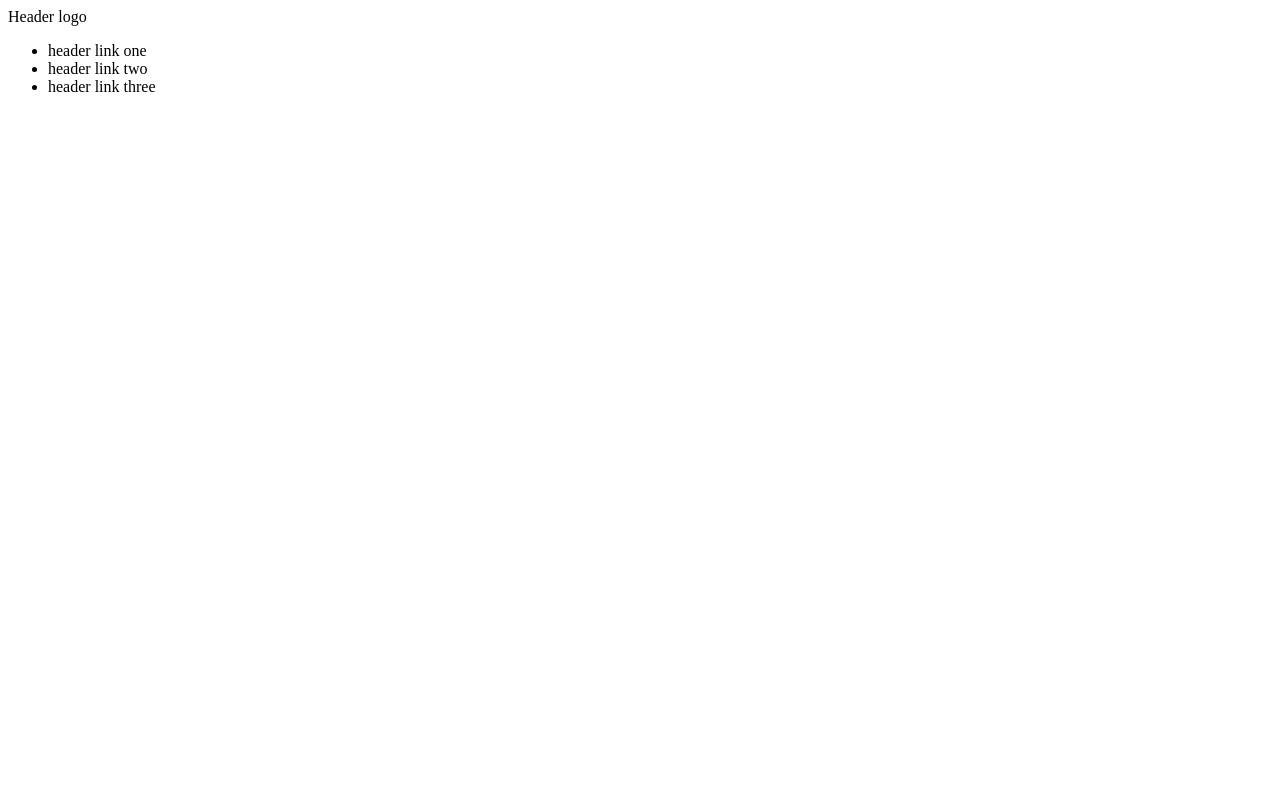
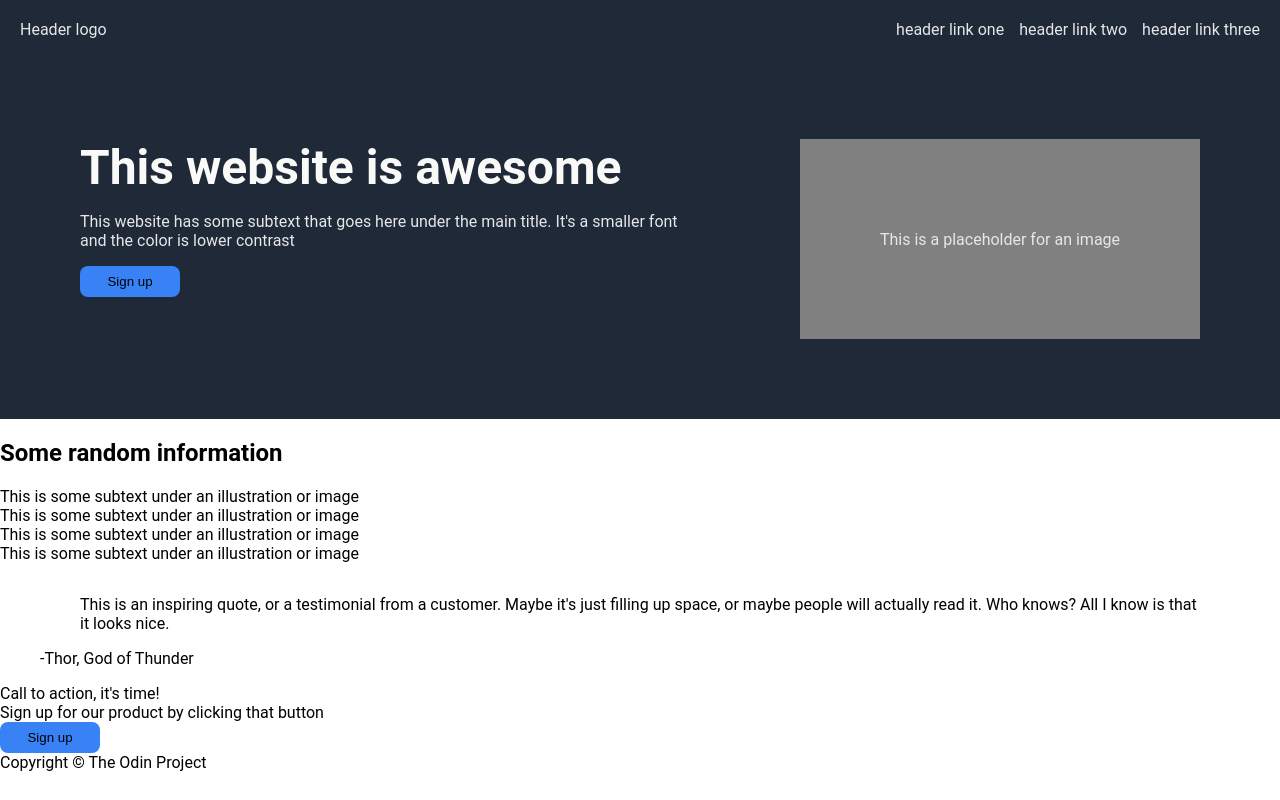
Before and after one commit to guihi1/landing-page, a plain HTML site: page index.html in a window 1280 px wide. Drawn offline with Linux system fonts and the light colour scheme.

Commit message:
Finish header of the page

```diff
--- a/index.html
+++ b/index.html
@@ -5,6 +5,7 @@
     <meta http-equiv="X-UA-Compatible" content="IE=edge">
     <meta name="viewport" content="width=device-width, initial-scale=1.0">
     <title>Landing Page</title>
+    <link rel="stylesheet" href="styles.css">
 </head>
 <body>
     <nav class = "header">
@@ -15,5 +16,44 @@
             <li>header link three</li>
         </ul>
     </nav>
+    <div class = "container header">
+        <div class="cont1">
+        <h1>This website is awesome</h1>
+        <p>This website has some subtext that goes here under the main title. It's a smaller font and the color is lower contrast</p>
+        <button>Sign up</button>
+        </div>
+        <div class="image">This is a placeholder for an image</div>
+    </div>
+    <h2>Some random information</h2>
+    <div class="container">
+        <div class="info">
+            <div class="placeholder"></div>
+            <div class="text">This is some subtext under an illustration or image</div>
+        </div>
+        <div class="info">
+            <div class="placeholder"></div>
+            <div class="text">This is some subtext under an illustration or image</div>
+        </div>
+        <div class="info">
+            <div class="placeholder"></div>
+            <div class="text">This is some subtext under an illustration or image</div>
+        </div>
+        <div class="info">
+            <div class="placeholder"></div>
+            <div class="text">This is some subtext under an illustration or image</div>
+        </div>
+    </div>
+    <figure>
+        <blockquote>This is an inspiring quote, or a testimonial from a customer. Maybe it's just filling up space, or maybe people will actually read it. Who knows? All I know is that it looks nice.</blockquote>
+        <figcaption>-Thor, God of Thunder</figcaption>
+    </figure>
+    <div>
+        <div>Call to action, it's time!</div>
+        <div>Sign up for our product by clicking that button</div>
+        <button>Sign up</button>
+    </div>
+    <footer>
+        Copyright © The Odin Project
+    </footer>
 </body>
 </html>
--- /dev/null
+++ b/styles.css
@@ -0,0 +1,61 @@
+body {
+    margin: 0;
+    overflow: scroll;
+    display: flex;
+    flex-direction: column;
+    font-family: roboto, sans-serif;
+}
+
+ul {
+    list-style: none;
+    padding: 0;
+    margin: 0;
+    display: flex;
+    gap: 15px;
+}
+
+.header {
+    display: flex;
+    justify-content: space-between;
+    background-color: #1F2937;
+    padding: 20px;
+    color: #E5E7EB;
+}
+
+.container.header {
+    display: flex;
+    background-color: #1F2937;
+    justify-content: space-between;
+    padding: 80px;
+    gap: 100px;
+}
+
+.cont1 {
+    display: flex;
+    flex-direction: column;
+}
+
+.image {
+    height: 200px;
+    width: 400px;
+    background-color: gray;
+    display: flex;
+    align-items: center;
+    justify-content: center;
+    flex-shrink: 0;
+}
+
+h1 {
+    margin: 0;
+    font-size: 48px;
+    font-weight: extra-bold;
+    color: #F9FAF8;
+}
+
+button {
+    border-radius: 8px;
+    padding: 8px 16px;
+    width: 100px;
+    background-color: #3882F6;
+    border: none;
+}
```
